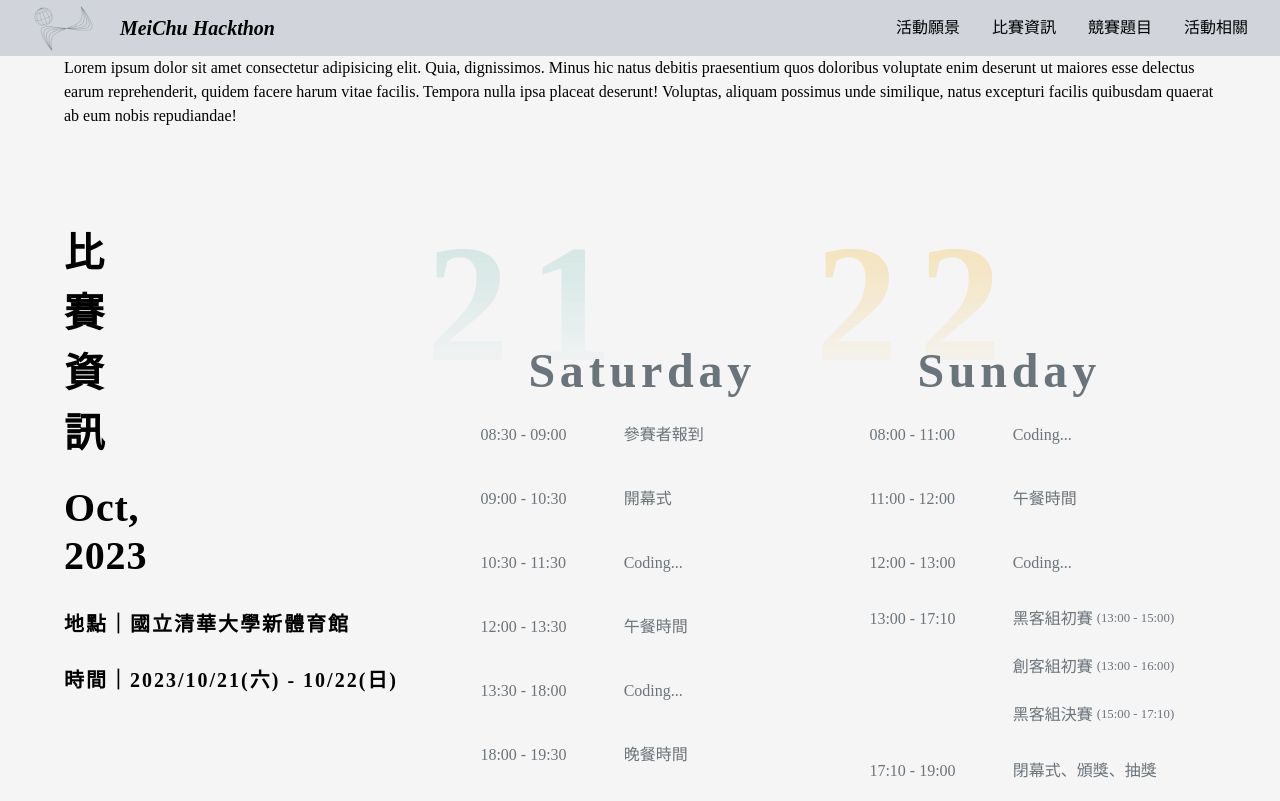
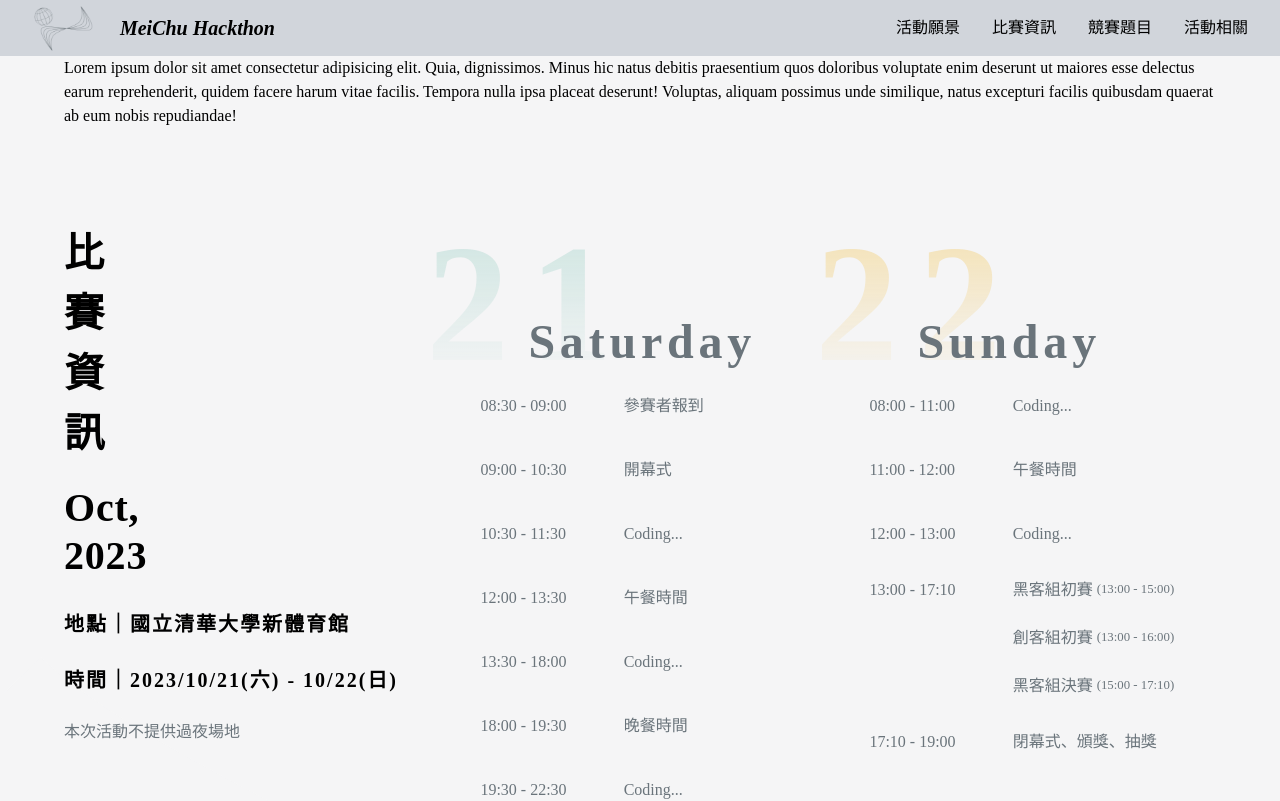
Before and after one commit to Official-Meichu-Hackathon/2023-singup, a Next.js app: page / in a window 1280 px wide. Shown: the top 801 px of the page. Built offline with nearby package versions, Linux system fonts and the light colour scheme; a web font is replaced by a local one.

Commit message:
add words

```diff
--- a/components/Timetable.jsx
+++ b/components/Timetable.jsx
@@ -61,12 +61,13 @@ const Timetable = () => {
             <h3 className="text-[1rem] lg:text-[1.25rem] pt-8  tracking-[0.125rem] font-semibold whitespace-break-spaces xl:whitespace-nowrap">
               時間｜2023/10/21(六) - 10/22(日)
             </h3>
+            <p className="pt-6 text-[#6A747B]">本次活動不提供過夜場地</p>
           </div>
           <div className="flex basis-2/5 left-5 flex-grow flex-col relative">
             <div className="absolute top-[6rem] timeTable_bg1 2xl:text-[12.5rem]">
               21
             </div>
-            <div className="relative left-[6vw] lg:left-[8vw] 2xl:left-[36%] top-[30%] xl:top-[36%]">
+            <div className="relative left-[6vw] lg:left-[8vw] 2xl:left-[36%] top-[24%] xl:top-[28%]">
               {" "}
               <div className="timeTable_day">Saturday</div>
               <div className="relative flex flex-col gap-y-4 right-12">
@@ -80,7 +81,7 @@ const Timetable = () => {
             <h4 className="absolute top-[6rem] timeTable_bg2 2xl:text-[12.5rem]">
               22
             </h4>
-            <div className="relative left-[6vw] lg:left-[8vw] 2xl:left-[36%] top-[30%] xl:top-[36%] ">
+            <div className="relative left-[6vw] lg:left-[8vw] 2xl:left-[36%] top-[24%] xl:top-[28%]">
               {" "}
               <div className="timeTable_day">Sunday</div>
               <div className="relative flex flex-col gap-y-4 right-12">
```
